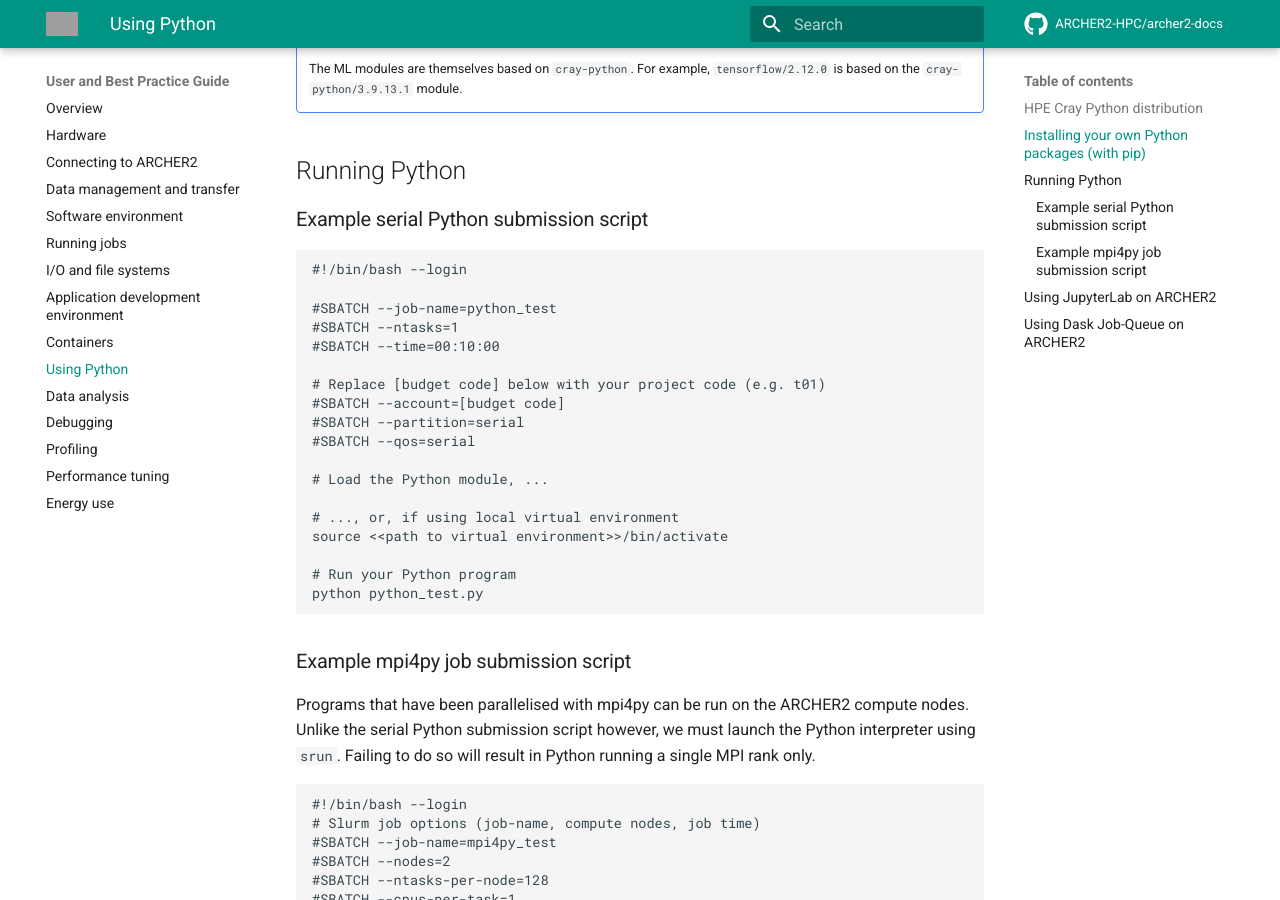
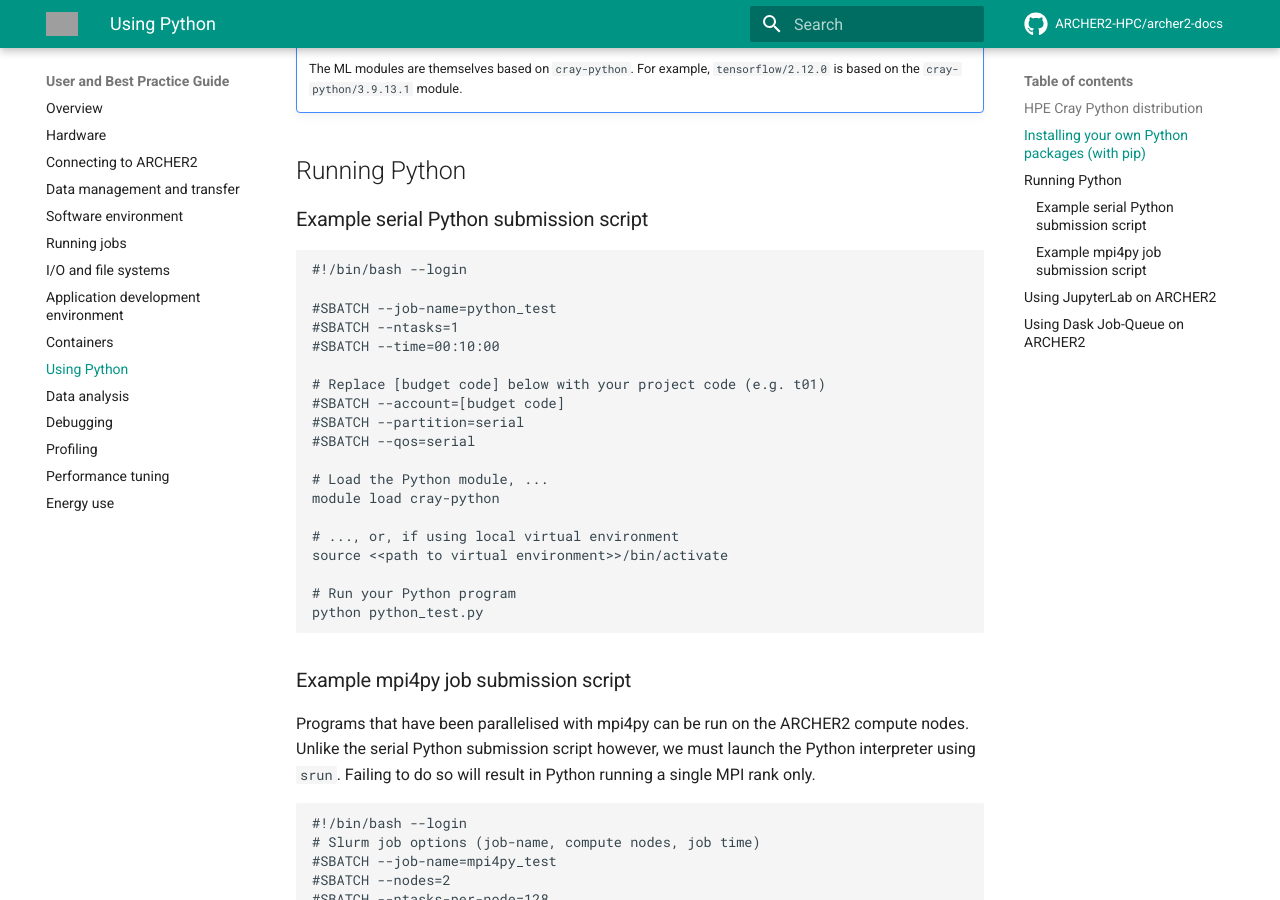
Before and after one commit to ARCHER2-HPC/archer2-docs, an MkDocs documentation site: the page built from docs/user-guide/python.md, in a window 1280 px wide and 900 px high, scrolled down 3077 px. Built offline with MkDocs 1.6.1 and Material for MkDocs 9.7.7, drawn with Linux system fonts in a browser that asks for light colours; comment, search, counter and statistics services are not loaded; some of the changed lines change nothing that is shown; some of the changed text lies outside the part shown; grey boxes are pictures that could not be loaded.

Commit message:
Minor corrections

```diff
--- a/docs/user-guide/python.md
+++ b/docs/user-guide/python.md
@@ -5,7 +5,7 @@
 in either of these scenarios.
 
 The Python installations on ARCHER2 contain some of the most commonly
-used modules. If you wish to install additional Python modules, we
+used packages. If you wish to install additional Python packages, we
 recommend that you use the `pip` command **after** loading the
 `cray-python` module. This is described in more detail below.
 
@@ -136,6 +136,7 @@
 #SBATCH --qos=serial
 
 # Load the Python module, ...
+module load cray-python
 
 # ..., or, if using local virtual environment
 source <<path to virtual environment>>/bin/activate
```
